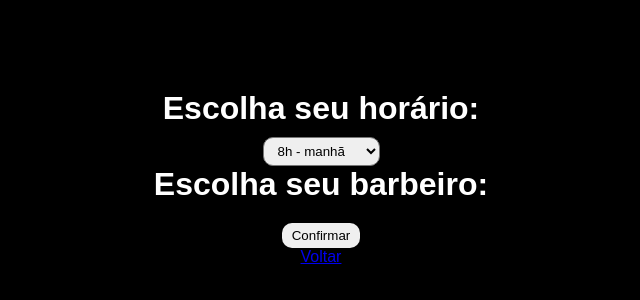
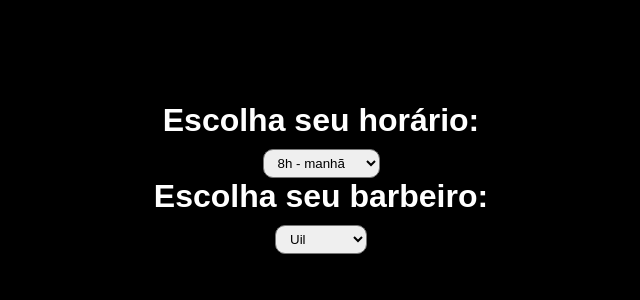
Before and after one commit to manoeltech/app-barbearia, a plain HTML site: page agendamento.html in a window 1280 px wide. Shown: the part 222-522 px from the top of the page, without its empty margins (319-959 px from the left). Drawn offline with Linux system fonts and the light colour scheme.

Commit message:
Improve barber in agendamento.html

```diff
--- a/agendamento.html
+++ b/agendamento.html
@@ -16,8 +16,10 @@
       <option value="17h - noite" id="hour-item-3">17h - noite</option>
     </select>
     <h1>Escolha seu barbeiro:</h1>
-    <button type="submit">Confirmar</button>
-    <a href="index.html">Voltar</a>
-  </div>
+    <select name="barberMan" id="selectBarber">
+      <option value="30,00" id="barber-1">Uil</option>
+      <option value="15,00" id="barber-2">Raphael</option>
+      <option value="15,00" id="barber-3">Pedro</option>
+    </select>
 </body>
 </html>
```
